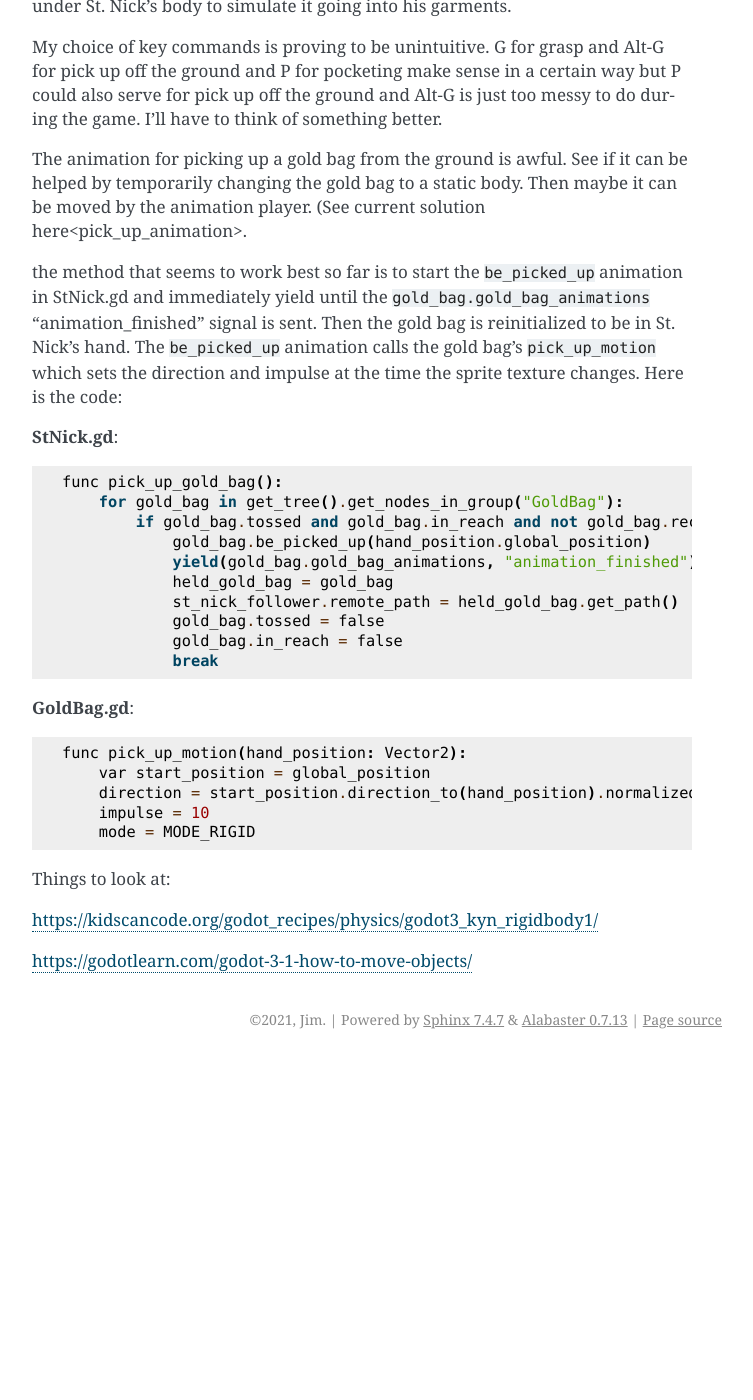
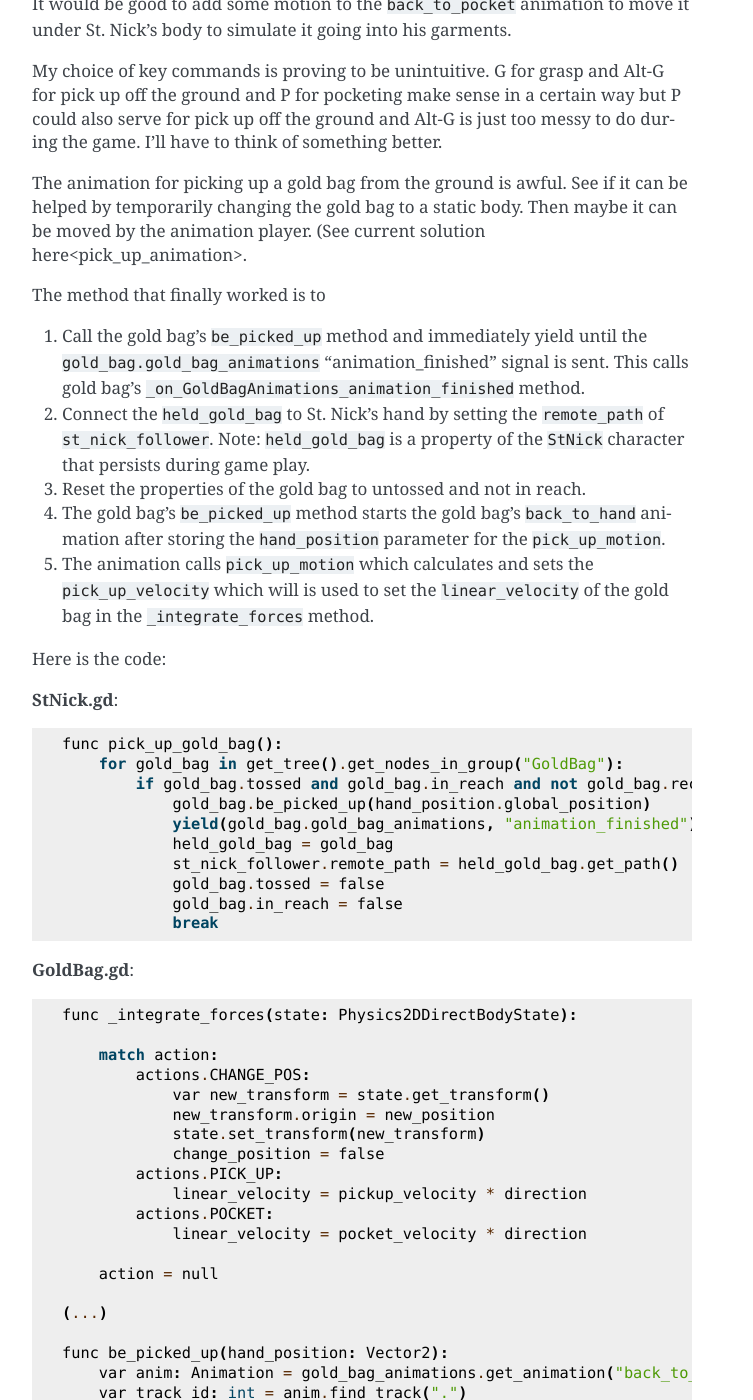
Before and after one commit to JMorris1575/Christmas2022, a Sphinx documentation site: the page built from docs/new_game.rst, in a window 1280 px wide and 1400 px high, scrolled down 27076 px. Shown: the whole window, without its empty margins (388-1141 px from the left). Built offline with Sphinx 7.4.7, drawn with Linux system fonts in a browser that asks for light colours; before the commit the page ends 28135 px from its top, so only the background shows below that; some of the changed text lies outside the part shown.

Commit message:
Finish pick-up and pocketing animations, start on HUD

```diff
--- a/docs/new_game.rst
+++ b/docs/new_game.rst
@@ -1118,10 +1119,19 @@ gold bag to a static body. Then maybe it can be moved by the animation player. (
 
 .. _pick_up_animation:
 
-the method that seems to work best so far is to start the ``be_picked_up`` animation in StNick.gd and immediately
-yield until the ``gold_bag.gold_bag_animations`` "animation_finished" signal is sent. Then the gold bag is reinitialized
-to be in St. Nick's hand. The ``be_picked_up`` animation calls the gold bag's ``pick_up_motion`` which sets the
-direction and impulse at the time the sprite texture changes. Here is the code:
+The method that finally worked is to
+
+#. Call the gold bag's ``be_picked_up`` method and immediately yield until the ``gold_bag.gold_bag_animations``
+   "animation_finished" signal is sent. This calls gold bag's ``_on_GoldBagAnimations_animation_finished`` method.
+#. Connect the ``held_gold_bag`` to St. Nick's hand by setting the ``remote_path`` of ``st_nick_follower``. Note:
+   ``held_gold_bag`` is a property of the ``StNick`` character that persists during game play.
+#. Reset the properties of the gold bag to untossed and not in reach.
+#. The gold bag's ``be_picked_up`` method starts the gold bag's ``back_to_hand`` animation after storing the
+   ``hand_position`` parameter for the ``pick_up_motion``.
+#. The animation calls ``pick_up_motion`` which calculates and sets the ``pick_up_velocity`` which will is used to set
+   the ``linear_velocity`` of the gold bag in the ``_integrate_forces`` method.
+
+Here is the code:
 
 **StNick.gd**::
 
@@ -1138,14 +1148,56 @@ direction and impulse at the time the sprite texture changes. Here is the code:
 
 **GoldBag.gd**::
 
+    func _integrate_forces(state: Physics2DDirectBodyState):
+
+        match action:
+            actions.CHANGE_POS:
+                var new_transform = state.get_transform()
+                new_transform.origin = new_position
+                state.set_transform(new_transform)
+                change_position = false
+            actions.PICK_UP:
+                linear_velocity = pickup_velocity * direction
+            actions.POCKET:
+                linear_velocity = pocket_velocity * direction
+
+        action = null
+
+    (...)
+
+    func be_picked_up(hand_position: Vector2):
+        var anim: Animation = gold_bag_animations.get_animation("back_to_hand")
+        var track_id: int = anim.find_track(".")
+        var key_id: int = anim.track_find_key(track_id, 0.35)
+        anim.track_set_key_value(track_id, key_id, {"args":[hand_position], "method":"pick_up_motion"})
+        gold_bag_animations.play("back_to_hand")
+
+
     func pick_up_motion(hand_position: Vector2):
-        var start_position = global_position
-        direction = start_position.direction_to(hand_position).normalized()
-        impulse = 10
-        mode = MODE_RIGID
+        direction = global_position.direction_to(hand_position).normalized()
+        pickup_velocity = ((hand_position - global_position).length()) * 13 # multiplier found by experiment
+        action = actions.PICK_UP
+        mode = MODE_RIGID # trigger the _integrate_forces method
 
-Things to look at:
+The technique for animating the ``be_pocketed`` action is very similar to the above although, like the ``throw`` method,
+the ``pocket_gold_bag`` method had to disconnect the ``st_nick_follower.remote_path()`` by setting it to "".
+
+Things to look at for background information:
 
 https://kidscancode.org/godot_recipes/physics/godot3_kyn_rigidbody1/
 
 https://godotlearn.com/godot-3-1-how-to-move-objects/
+
+
+.. _hud:
+
+Heads Up Display
+================
+
+Perhaps this is only the influence of the "Hoppy Days" tutorial from "Discovering Godot" but I think I want to put the
+heads up display (hud) at the top of the gamescreen. Here are the steps to completion as I envision them now:
+
+#. Select a graphic to use for the banner.
+#. Display the banner at the top of the screen.
+#. Decide what should be displayed on the banner.
+#. Implement each of them one by one.
```
Also changed, not shown: other parts of docs/new_game.rst (+2 -1 lines).
